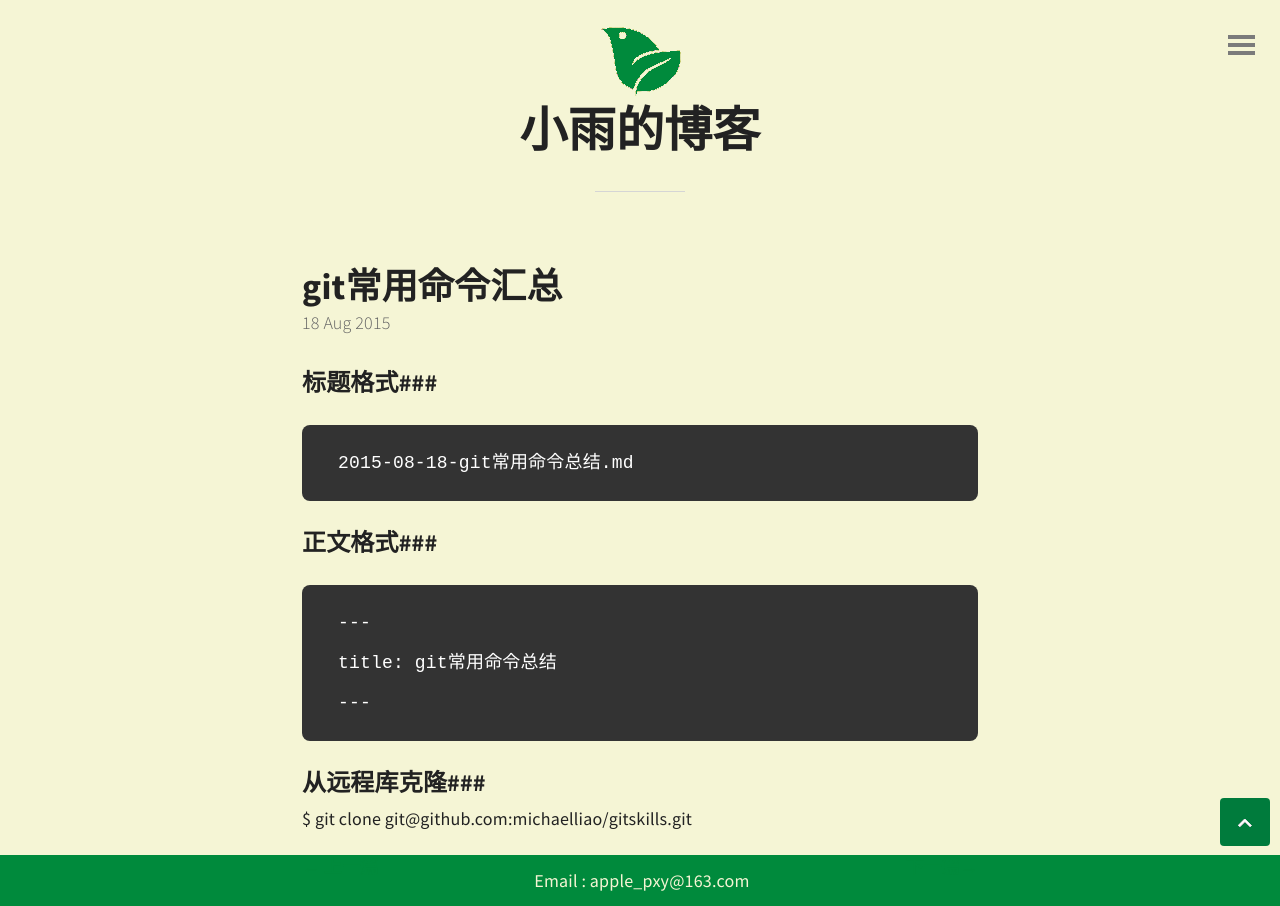
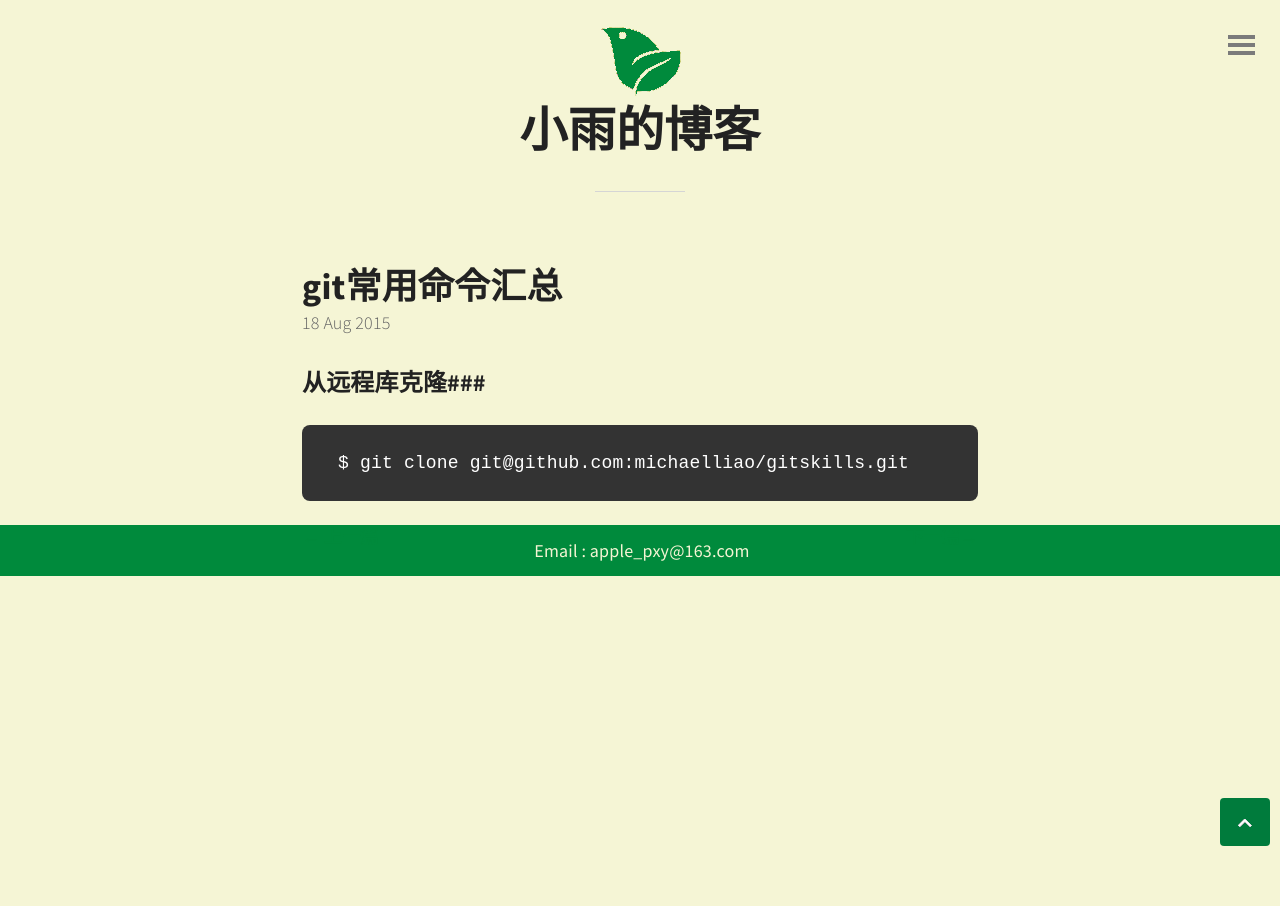
Before and after one commit to xiaoyu33/xiaoyu33.github.io, a Jekyll site: the page built from _posts/2015-08-18-git常用命令汇总.md, in a window 1280 px wide. Built offline with Jekyll 4.4.1, drawn with Linux system fonts in a browser that asks for light colours; comment, search, counter and statistics services are not loaded.

Commit message:
Update 2015-08-18-git常用命令汇总.md

```diff
--- a/_posts/2015-08-18-git常用命令汇总.md
+++ b/_posts/2015-08-18-git常用命令汇总.md
@@ -2,15 +2,6 @@
 title: git常用命令汇总
 ---
 
-### 标题格式###
+### 从远程库克隆###
 
-    2015-08-18-git常用命令总结.md
-
-### 正文格式###
-
-    ---
-    title: git常用命令总结
-    ---
-
-### 从远程库克隆###
-$ git clone git@github.com:michaelliao/gitskills.git
+    $ git clone git@github.com:michaelliao/gitskills.git
```
